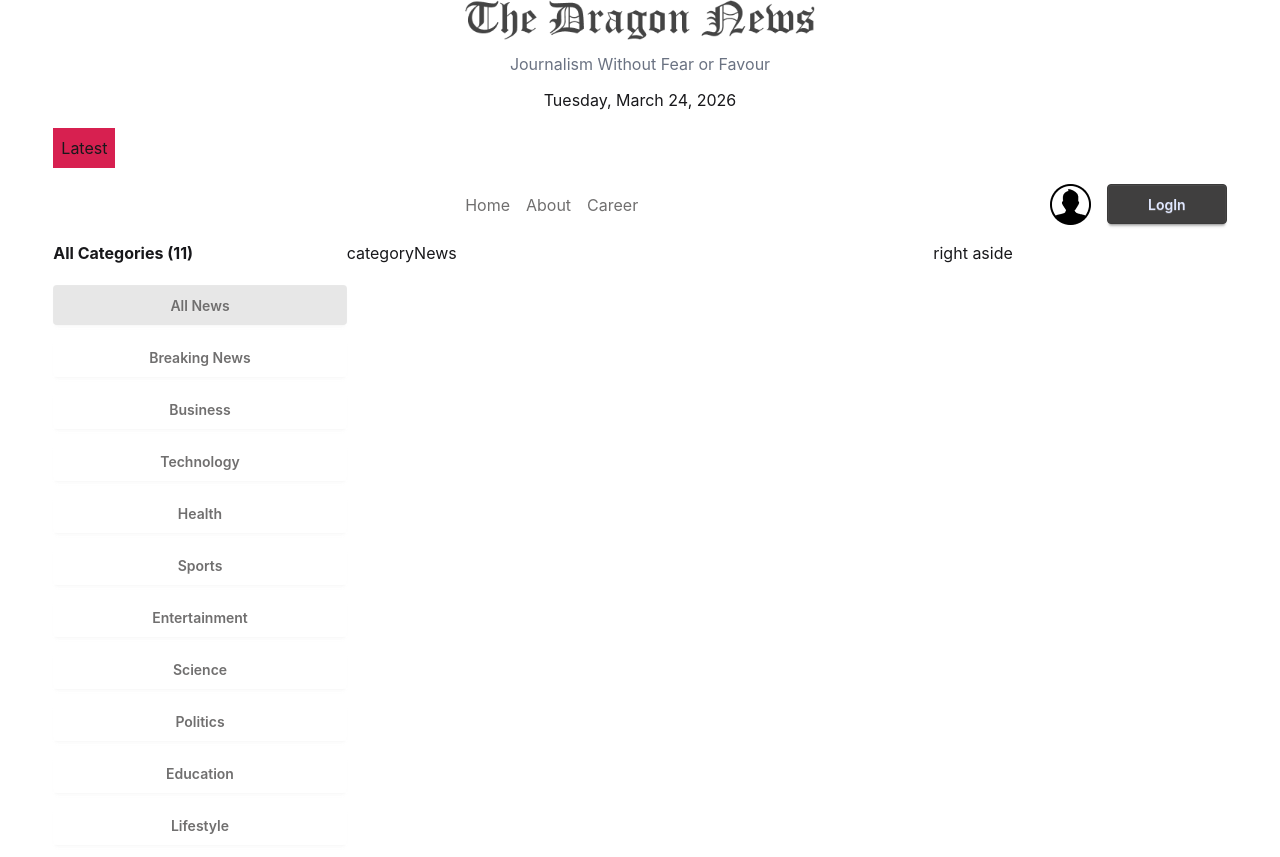
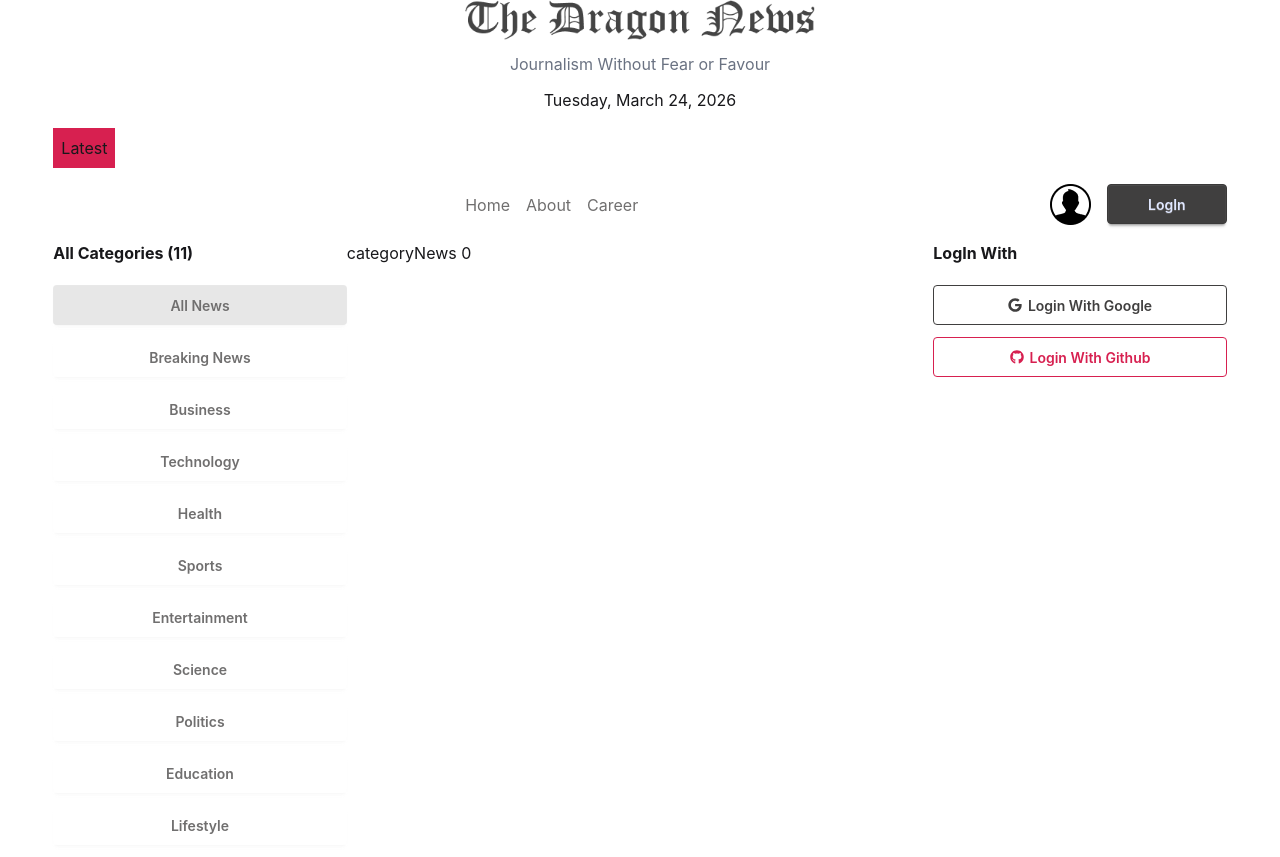
Before and after one commit to asik247/news-paper-with-firebase, a React (Vite) app: page /category/0 in a window 1280 px wide. Built offline with nearby package versions, Linux system fonts and the light colour scheme.

Commit message:
load new

```diff
--- a/package.json
+++ b/package.json
@@ -15,6 +15,7 @@
     "react": "^19.2.4",
     "react-dom": "^19.2.4",
     "react-fast-marquee": "^1.6.5",
+    "react-icons": "^5.6.0",
     "react-router": "^7.13.2",
     "tailwindcss": "^4.2.2"
   },
--- a/src/Components/HomeLayout/RightAsid.jsx
+++ b/src/Components/HomeLayout/RightAsid.jsx
@@ -1,9 +1,10 @@
 import React from 'react';
+import SocialLogin from './SocialLogin';
 
 const RightAsid = () => {
     return (
         <div>
-            right aside
+            <SocialLogin></SocialLogin>
         </div>
     );
 };
--- /dev/null
+++ b/src/Components/HomeLayout/SocialLogin.jsx
@@ -0,0 +1,16 @@
+import React from 'react';
+import { FaGithub, FaGoogle } from 'react-icons/fa';
+
+const SocialLogin = () => {
+    return (
+        <div>
+            <h1 className='font-bold mb-5'>LogIn With</h1>
+            <div className='space-y-3'>
+                <button className='btn w-full btn-outline btn-primary'><FaGoogle /> Login With Google</button>
+                <button className='btn w-full btn-outline btn-secondary '><FaGithub /> Login With Github</button>
+            </div>
+        </div>
+    );
+};
+
+export default SocialLogin;
--- a/src/Pages/CategoryNews.jsx
+++ b/src/Pages/CategoryNews.jsx
@@ -2,11 +2,11 @@
 import { useParams } from 'react-router';
 
 const CategoryNews = () => {
-    const obj = useParams()
-    console.log(obj);
+    const {id} = useParams()
+    console.log(id);
     return (
         <div>
-            categoryNews
+            categoryNews {id}
         </div>
     );
 };
```
Also changed, not shown: 1 other file (tests, documents, lock files or other folders).
